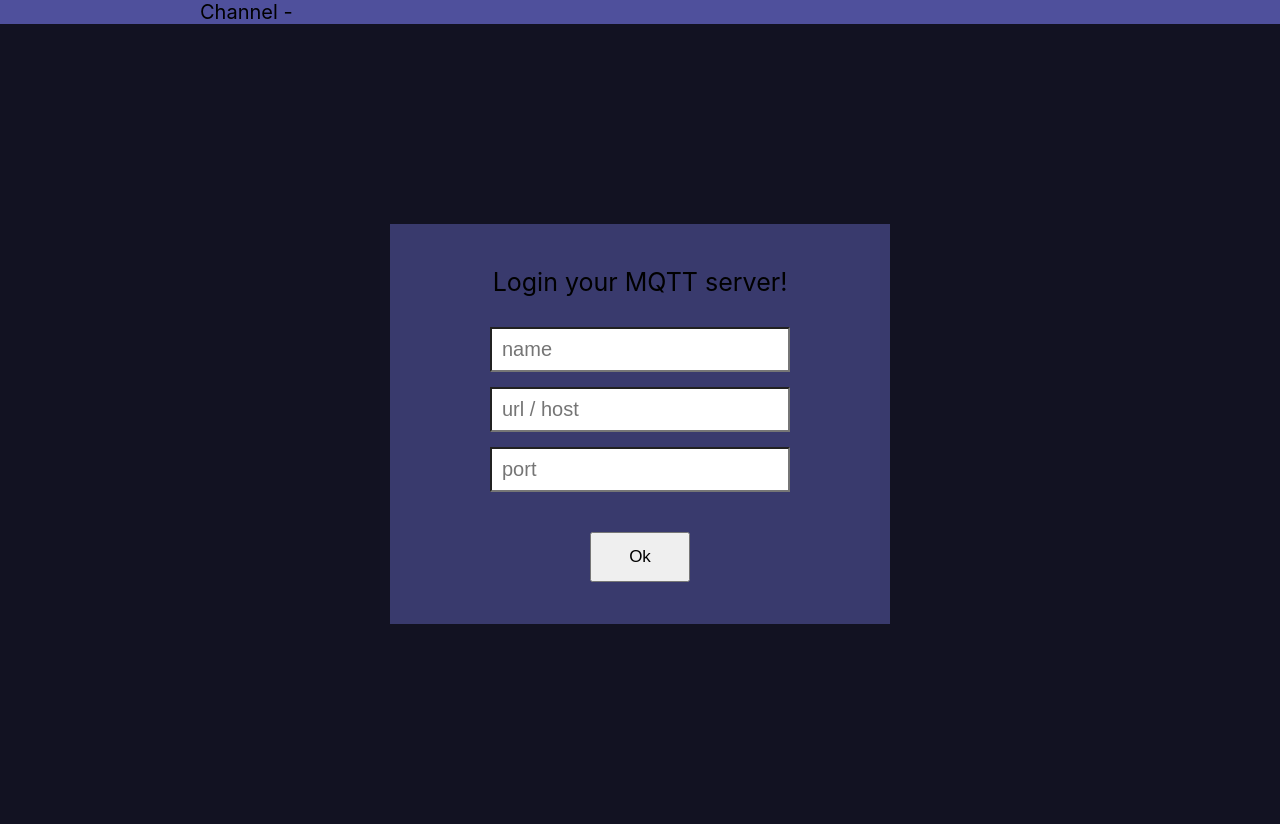
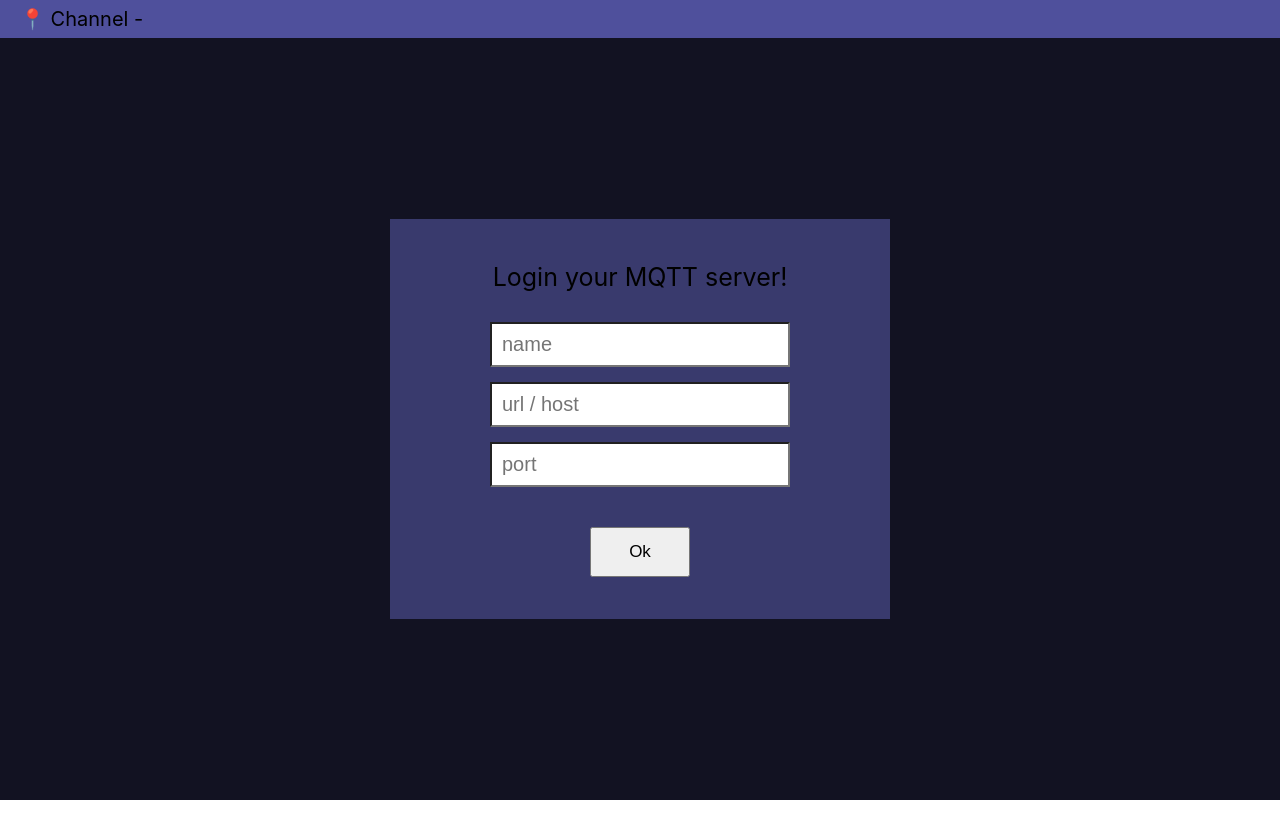
Before and after one commit to EngChooN/mqtt-chat-app, a Next.js app: page / in a window 1280 px wide. After the commit the page ends 800 px from the top, so only its background shows below. Built offline with nearby package versions, Linux system fonts and the light colour scheme.

Commit message:
20221126

```diff
--- a/components/layout/Layout.tsx
+++ b/components/layout/Layout.tsx
@@ -25,7 +25,11 @@ export default function Layout(props) {
     <Wrapper>
       <Header />
       <div style={{ display: "flex", height: "100%", width: "100%" }}>
-        {currentUrl == "/" ? null : <Sidebar />}
+        {currentUrl == "/" ? null : (
+          <>
+            <Sidebar />
+          </>
+        )}
         <Body>{props.children}</Body>
       </div>
     </Wrapper>
--- a/components/layout/header/Header.styles.ts
+++ b/components/layout/header/Header.styles.ts
@@ -4,7 +4,7 @@ export const Wrapper = styled.section`
   width: 100%;
   height: 40px;
   background-color: #4f509c;
-  padding-left: 200px;
+  padding-left: 20px;
   display: flex;
   align-items: center;
   font-size: 20px;
--- a/components/layout/header/Header.tsx
+++ b/components/layout/header/Header.tsx
@@ -10,5 +10,5 @@ export default function Header() {
     setChannelName(Router.query.channels);
   });
 
-  return <Wrapper>Channel - {channelName}</Wrapper>;
+  return <Wrapper>📍 Channel - {channelName}</Wrapper>;
 }
--- a/pages/index.tsx
+++ b/pages/index.tsx
@@ -2,7 +2,7 @@ import styled from "styled-components";
 import Login from "../components/loginbox/Login";
 
 const Wrapper = styled.section`
-  height: 100vh;
+  height: 100%;
   display: flex;
   justify-content: center;
   align-items: center;
```
Also changed, not shown: components/chatbox/Chats.tsx (+4 -4 lines), 1 other file (tests, documents, lock files or other folders).
